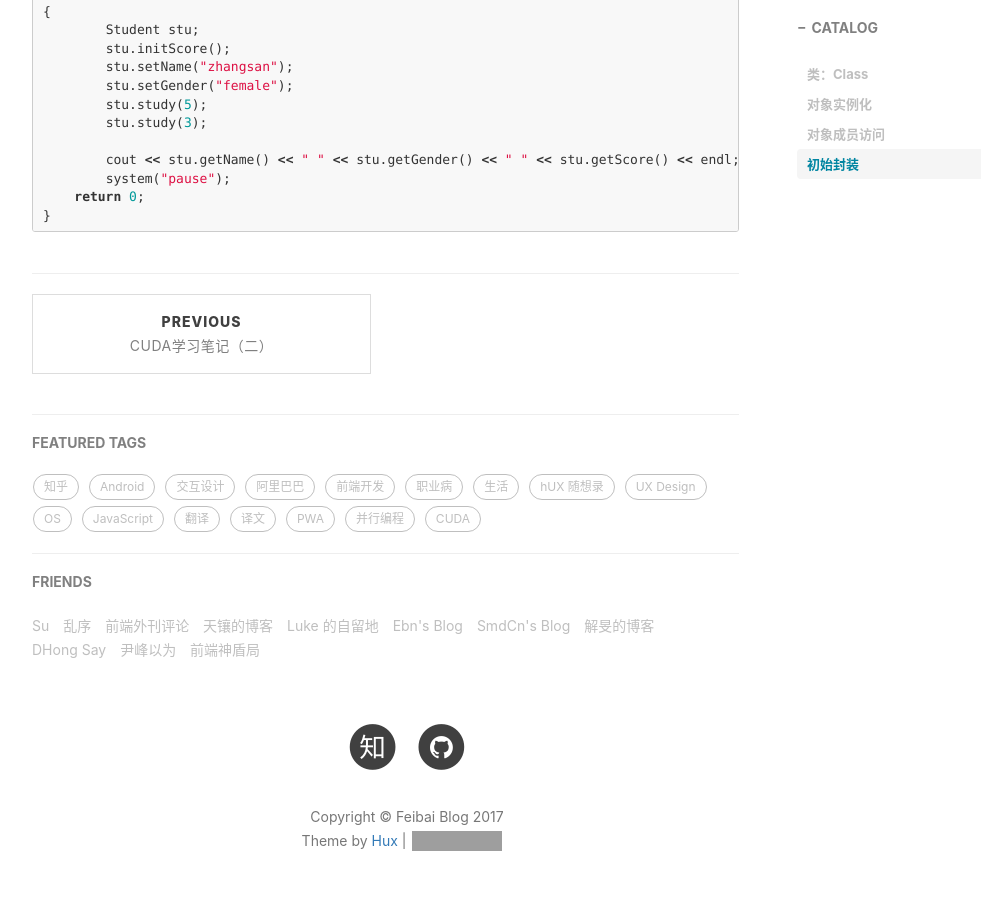
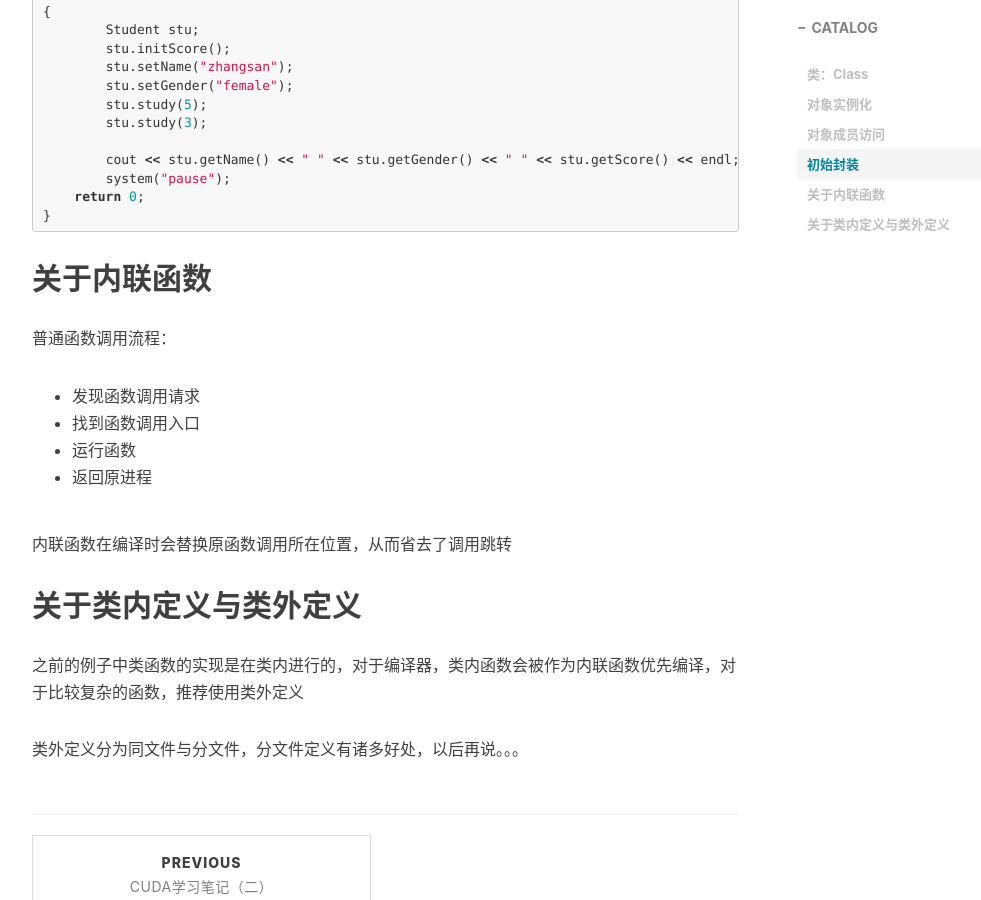
Before and after one commit to FeibHwang/my_Blog, a Jekyll site: the page built from _posts/2017-05-3-C++_Note_Encapsulation.markdown, in a window 1280 px wide and 900 px high, scrolled down 4212 px. Shown: the whole window, without its empty margins (233-1214 px from the left). Built offline with Jekyll 4.4.1, drawn with Linux system fonts in a browser that asks for light colours; nearby versions of some CDN libraries; comment, search, counter and statistics services are not loaded; grey boxes are pictures that could not be loaded.

Commit message:
add new post

```diff
--- a/_posts/2017-05-3-C++_Note_Encapsulation.markdown
+++ b/_posts/2017-05-3-C++_Note_Encapsulation.markdown
@@ -219,3 +219,20 @@ int main()
 }
 
 {% endhighlight %}
+
+## 关于内联函数
+
+普通函数调用流程：
+
+* 发现函数调用请求
+* 找到函数调用入口
+* 运行函数
+* 返回原进程
+
+内联函数在编译时会替换原函数调用所在位置，从而省去了调用跳转
+
+## 关于类内定义与类外定义
+
+之前的例子中类函数的实现是在类内进行的，对于编译器，类内函数会被作为内联函数优先编译，对于比较复杂的函数，推荐使用类外定义
+
+类外定义分为同文件与分文件，分文件定义有诸多好处，以后再说。。。
```
